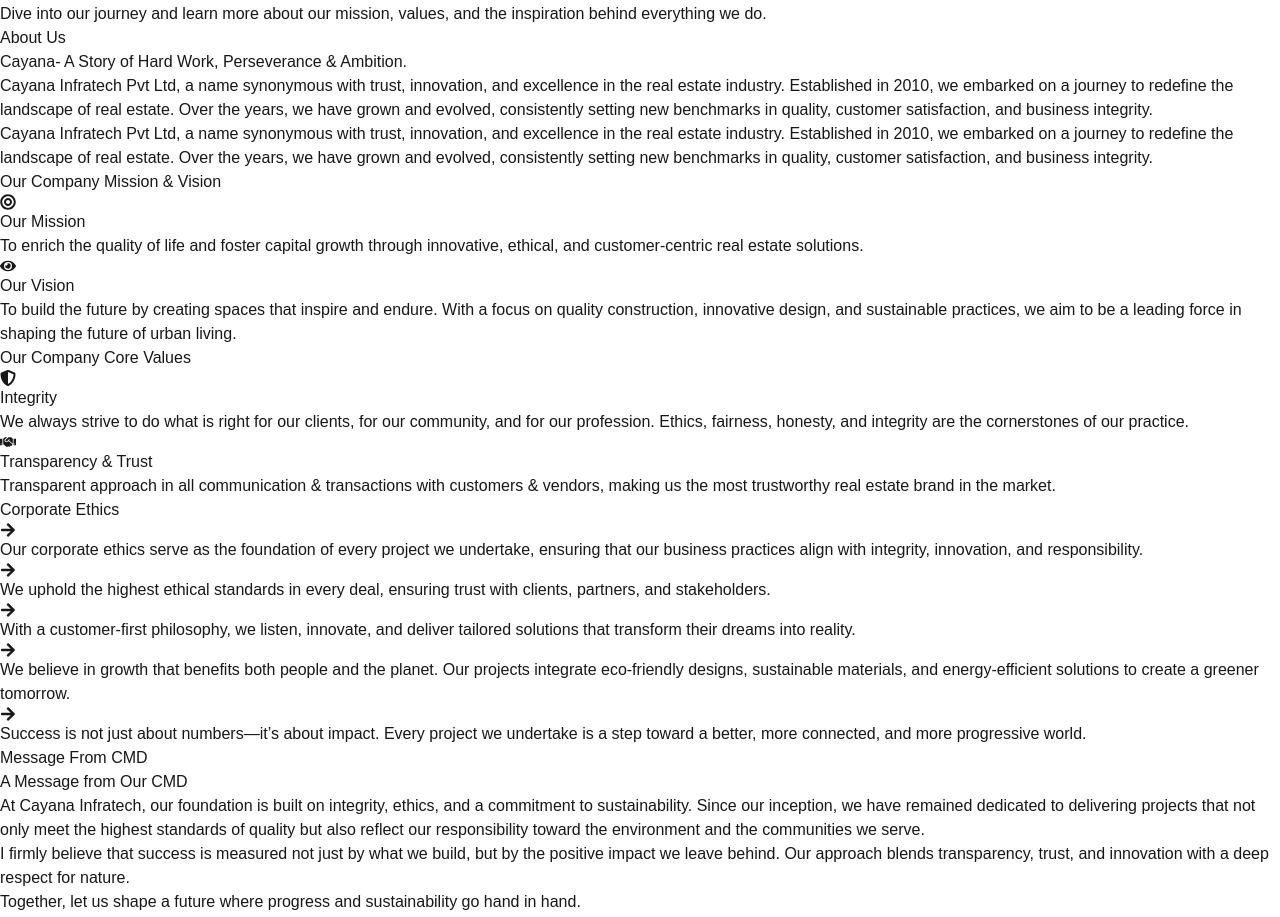
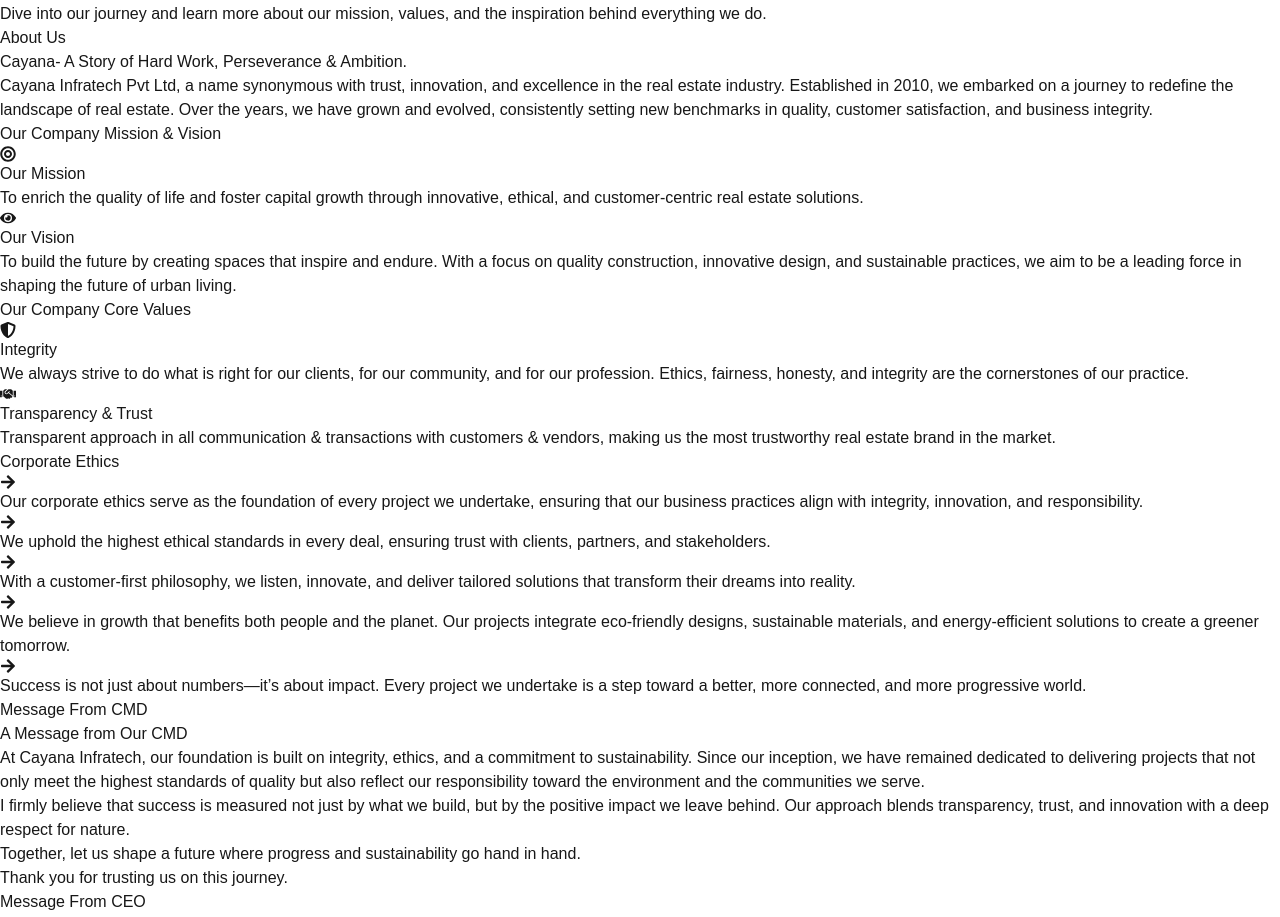
Before and after one commit to cayanainfratechsite-pixel/cayana, a Next.js app: page /about in a window 1280 px wide. Shown: the part 824-1741 px from the top of the page. Built offline with nearby package versions, Linux system fonts and the light colour scheme.

Commit message:
About us page

```diff
--- a/src/components/AboutPage/ContentPage.tsx
+++ b/src/components/AboutPage/ContentPage.tsx
@@ -33,9 +33,9 @@ const ContentPage: React.FC = () => {
         <p className="text-lg md:text-lg text-zinc-900 mb-6">
         Cayana Infratech Pvt Ltd, a name synonymous with trust, innovation, and excellence in the real estate industry. Established in 2010, we embarked on a journey to redefine the landscape of real estate. Over the years, we have grown and evolved, consistently setting new benchmarks in quality, customer satisfaction, and business integrity.
         </p>
-        <p className="text-lg md:text-lg text-zinc-900 mb-6">
+        {/* <p className="text-lg md:text-lg text-zinc-900 mb-6">
         Cayana Infratech Pvt Ltd, a name synonymous with trust, innovation, and excellence in the real estate industry. Established in 2010, we embarked on a journey to redefine the landscape of real estate. Over the years, we have grown and evolved, consistently setting new benchmarks in quality, customer satisfaction, and business integrity.
-        </p>
+        </p> */}
       </motion.div>
     </div>
   );
```
